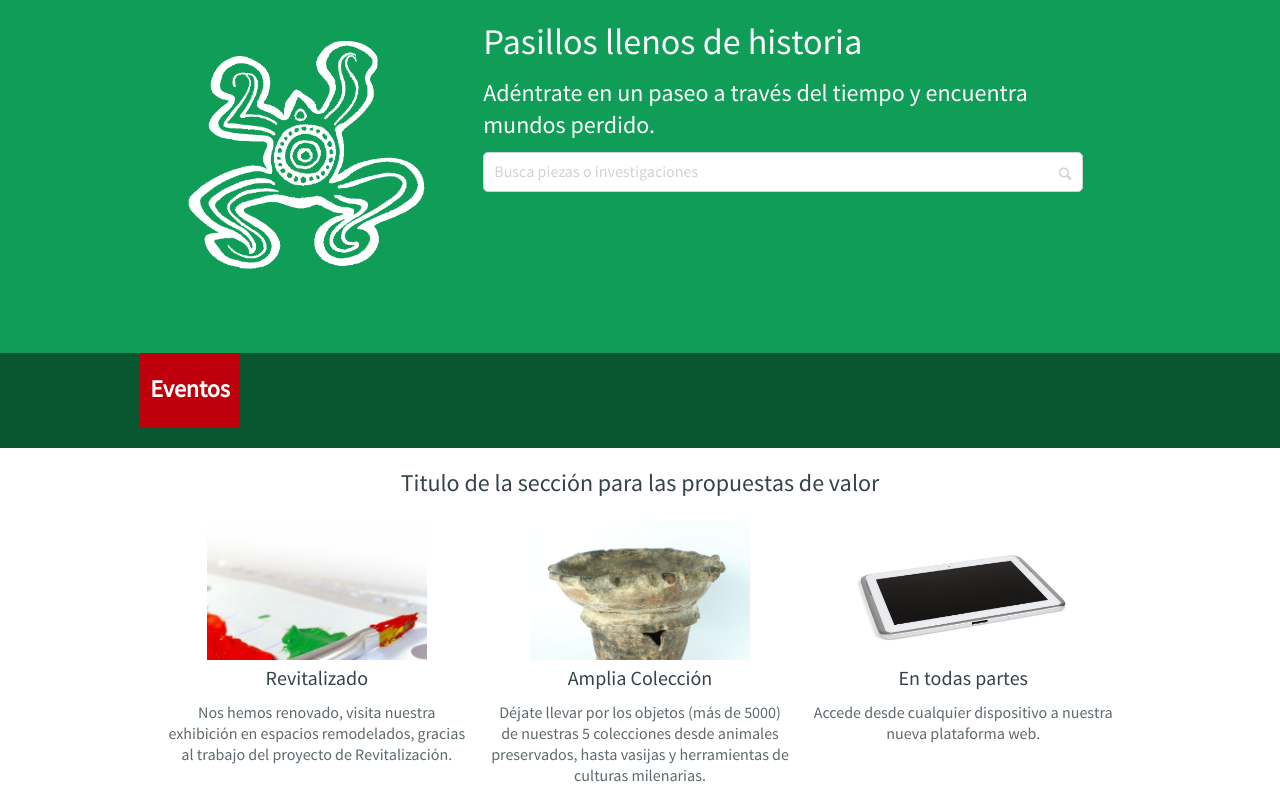
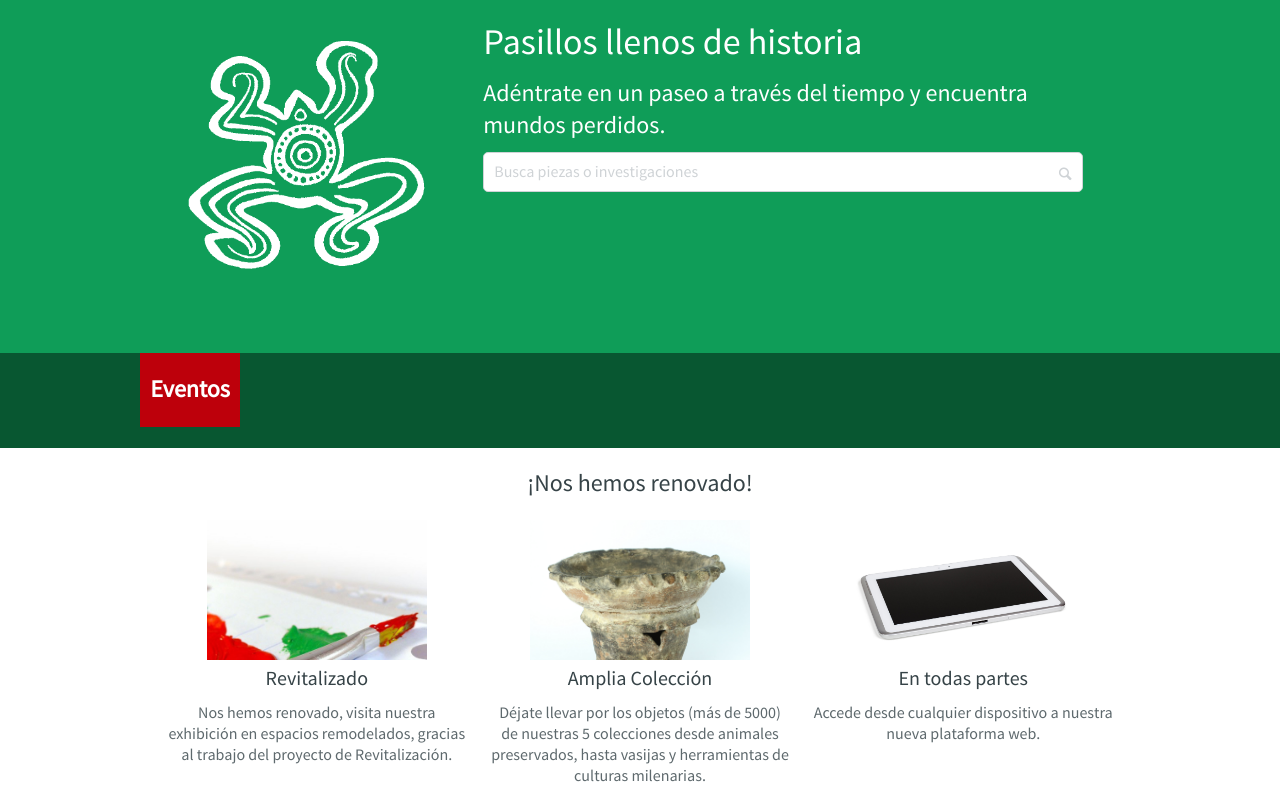
Before and after one commit to museoXela/Web, a Django app: page / in a window 1280 px wide. Shown: the part 55-861 px from the top of the page. Run offline with Django 3.2, Linux system fonts and the light colour scheme; data that the repository does not hold is empty; some libraries are stand-ins or nearby versions.

Commit message:
corrección de errores

```diff
--- a/desarrollo/templates/index.html
+++ b/desarrollo/templates/index.html
@@ -16,7 +16,7 @@
 			</figure>
 			<section class="Presentacion-content">
 				<h1>Pasillos llenos de historia</h1>
-				<h3>Adéntrate en un paseo a través del tiempo y encuentra mundos perdido.</h3>
+				<h3>Adéntrate en un paseo a través del tiempo y encuentra mundos perdidos.</h3>
 				<form action="/busqueda/" id="Presentacion-form">
 					<input id="GET-search" type="search" name="search" placeholder="Busca piezas o investigaciones">
 					<span class="icon-search"></span>
@@ -34,7 +34,7 @@
 	</section>
 	<section class="Propuestas">
 		<div class="Propuestas-container">
-			<h4>Titulo de la sección para las propuestas de valor</h4>
+			<h4>¡Nos hemos renovado!</h4>
 			<section class="Propuestas-content">
 				<article class="Propuesta">
 					<figure>
```
Also changed, not shown: sitioWeb/app/templates/index.html (+1 -1 lines).
